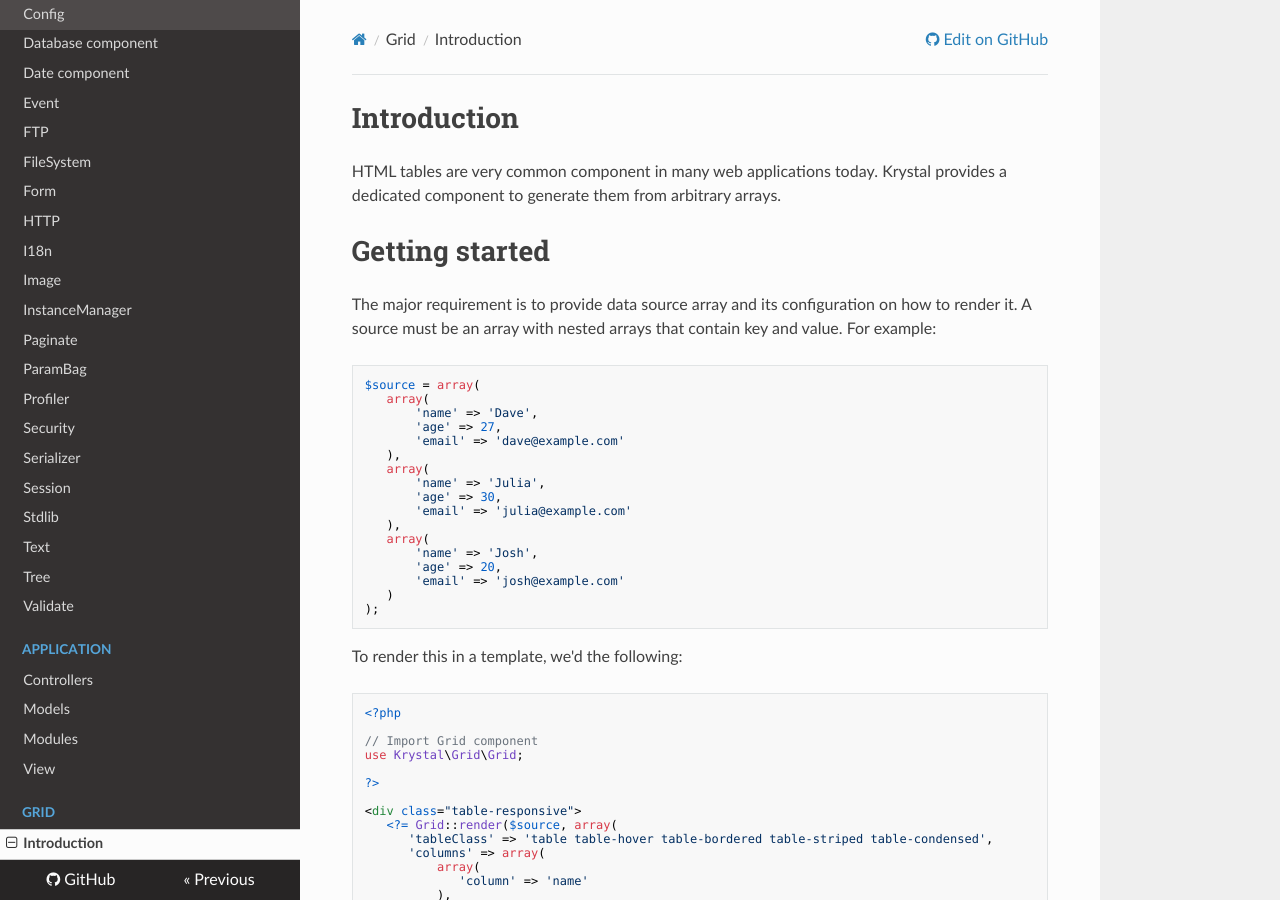
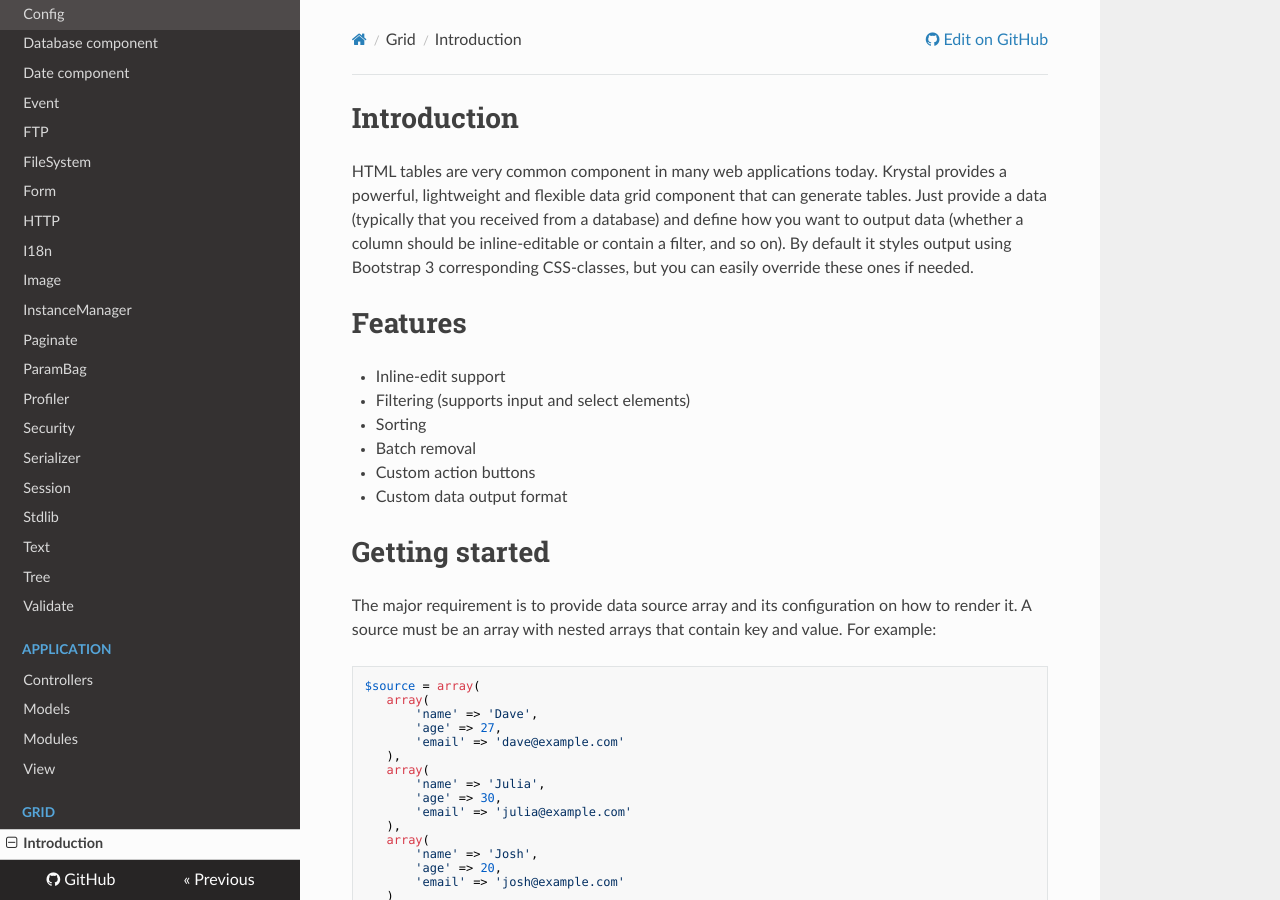
Before and after one commit to dave-yang/krystal-docs, an MkDocs documentation site: the page built from docs/Grid/Table Generator.md, in a window 1280 px wide and 900 px high. Built offline with MkDocs 1.6.1, drawn with Linux system fonts in a browser that asks for light colours; nearby versions of some CDN libraries.

Commit message:
Update Table Generator.md

```diff
--- a/docs/Grid/Table Generator.md
+++ b/docs/Grid/Table Generator.md
@@ -1,7 +1,16 @@
 
 # Introduction
 
-HTML tables are very common component in many web applications today. Krystal provides a dedicated component to generate them from arbitrary arrays.
+HTML tables are very common component in many web applications today. Krystal provides a powerful, lightweight and flexible data grid component that can generate tables. Just provide a data (typically that you received from a database) and define how you want to output data (whether a column should be inline-editable or contain a filter, and so on). By default it styles output using Bootstrap 3 corresponding CSS-classes, but you can easily override these ones if needed.
+
+# Features
+
+ - Inline-edit support
+ - Filtering (supports input and select elements)
+ - Sorting
+ - Batch removal
+ - Custom action buttons
+ - Custom data output format
 
 # Getting started
 
```
